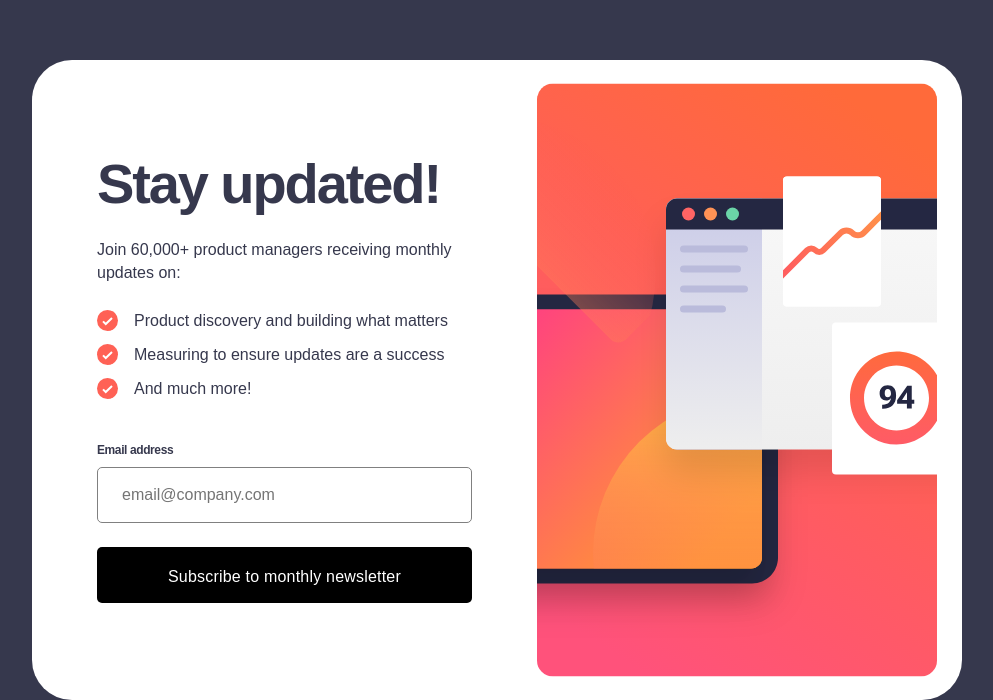
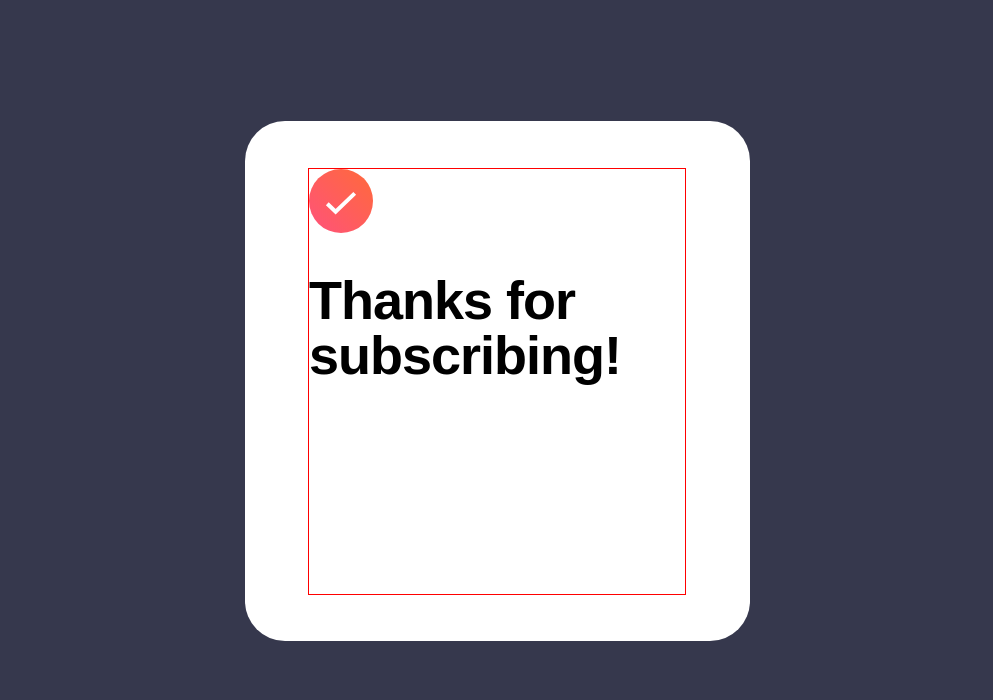
Before and after one commit to isildurrr1/newsletter-sign-up-with-success-message, a React (Create React App) app: page / in a window 1280 px wide. Shown: the part 159-859 px from the top of the page, without its empty margins (143-1136 px from the left). After the commit the page ends 800 px from the top, so only its background shows below. Built offline with nearby package versions, Linux system fonts and the light colour scheme.

Commit message:
add success component

```diff
--- a/src/components/App/App.tsx
+++ b/src/components/App/App.tsx
@@ -1,10 +1,12 @@
-import Newsletter from '../Newsletter/Newsletter';
+// import Newsletter from '../Newsletter/Newsletter';
+import Success from '../Success/Success';
 import './App.sass';
 
 function App() {
   return (
     <div className="App">
-      <Newsletter />
+      {/* <Newsletter /> */}
+      <Success/>
     </div>
   );
 }
--- a/src/components/Newsletter/Newsletter.sass
+++ b/src/components/Newsletter/Newsletter.sass
@@ -61,19 +61,18 @@
   box-sizing: border-box
   padding: 0 24px
   &:focus
-    border: 0.5px solid black
+    border: 0.5px solid #36384D
 
 .button
   width: 100%
   height: 56px
   border-radius: 5px
   border: none
-  background: black
+  background: #36384D
   color: white
   padding-top: 5px
   letter-spacing: 0.2px
   transition: background 1s ease
-
   &:hover
     background: linear-gradient(70deg, #FF5075, #FF6B3C)
     transition: background 1s ease
--- /dev/null
+++ b/src/components/Success/Success.sass
@@ -0,0 +1,21 @@
+.success
+  background-color: white
+  width: 505px
+  height: 520px
+  border-radius: 40px
+  display: flex
+  margin: 280px auto 0 auto
+
+.container
+  border: 1px solid red
+  margin: auto
+  width: 376px
+  height: 425px
+
+.image
+  width: 64px
+
+.title
+  font-size: 54px
+  letter-spacing: -1px
+  line-height: 55px
--- /dev/null
+++ b/src/components/Success/Success.tsx
@@ -0,0 +1,15 @@
+import './Success.sass'
+import image from '../../images/icon-success.svg'
+
+const Success = () => {
+  return (
+    <div className="success">
+      <div className="container">
+        <img src={image} alt="img" className="image" />
+        <h1 className="title">Thanks for subscribing!</h1>
+      </div>
+    </div>
+  )
+}
+
+export default Success
```
